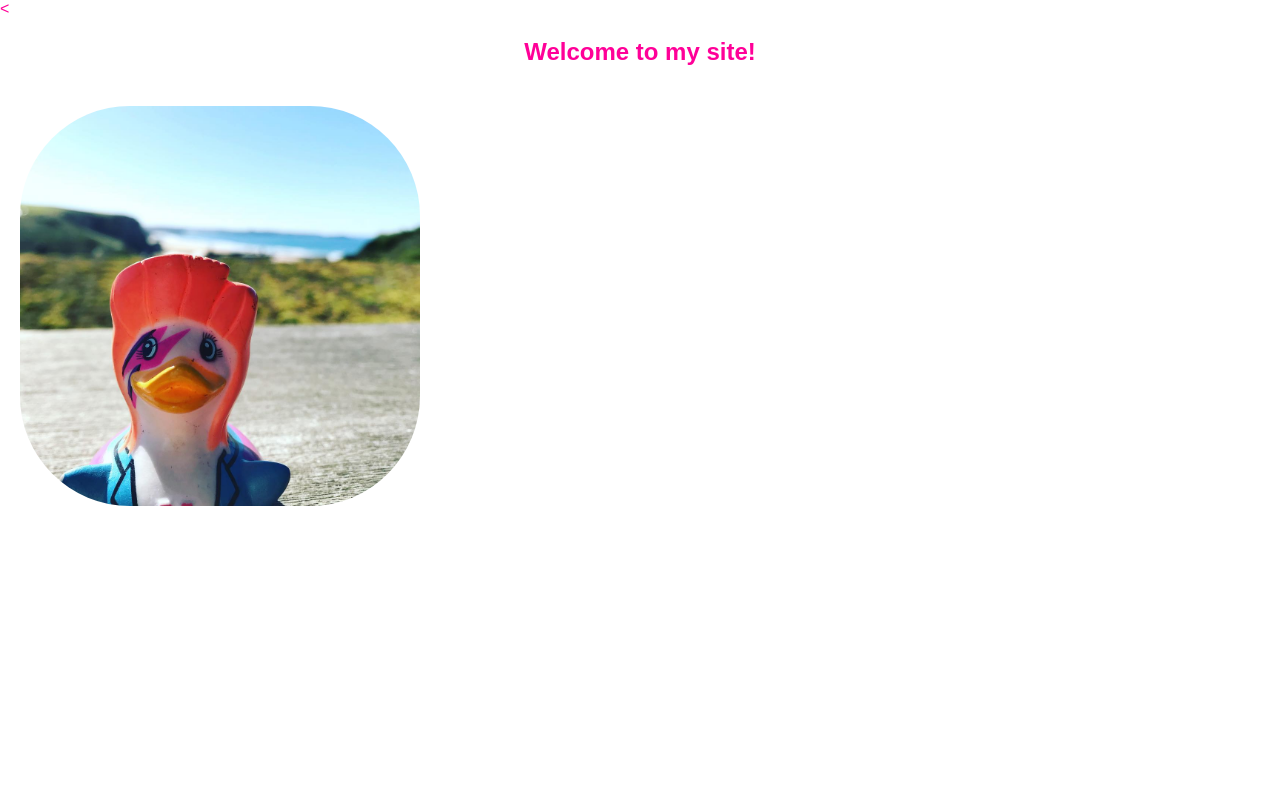
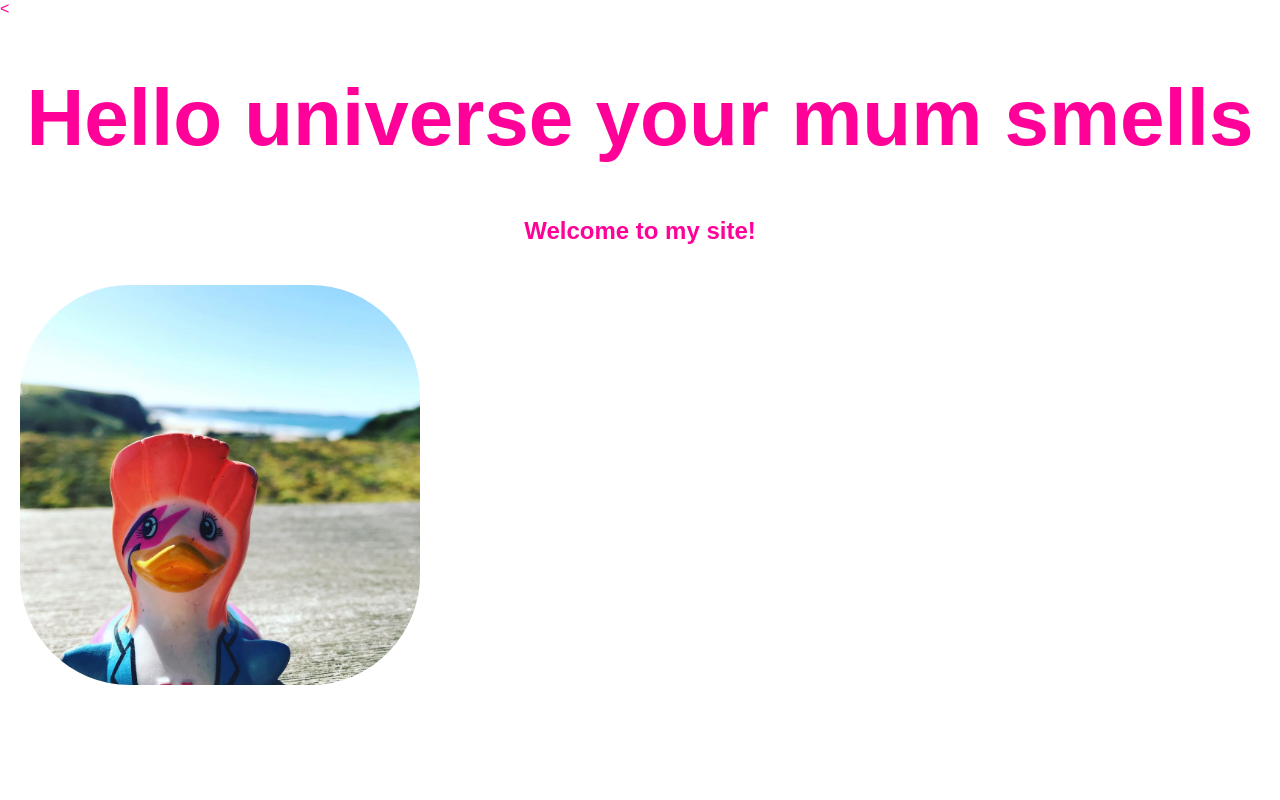
Before and after one commit to livbrookhouse/beginners-week-one-master, a plain HTML site: page index.html in a window 1280 px wide. Shown: the top 800 px of the page. Drawn offline with Linux system fonts and the light colour scheme.

Commit message:
Update index.html
changed

```diff
--- a/index.html
+++ b/index.html
@@ -6,6 +6,7 @@
 </head>
 <body>
   <div>
+  <h1>Hello universe your mum smells</h1>
   <h2>Welcome to my site!</h2>
 
   <img src="./duck.jpg" width="400px">
```
